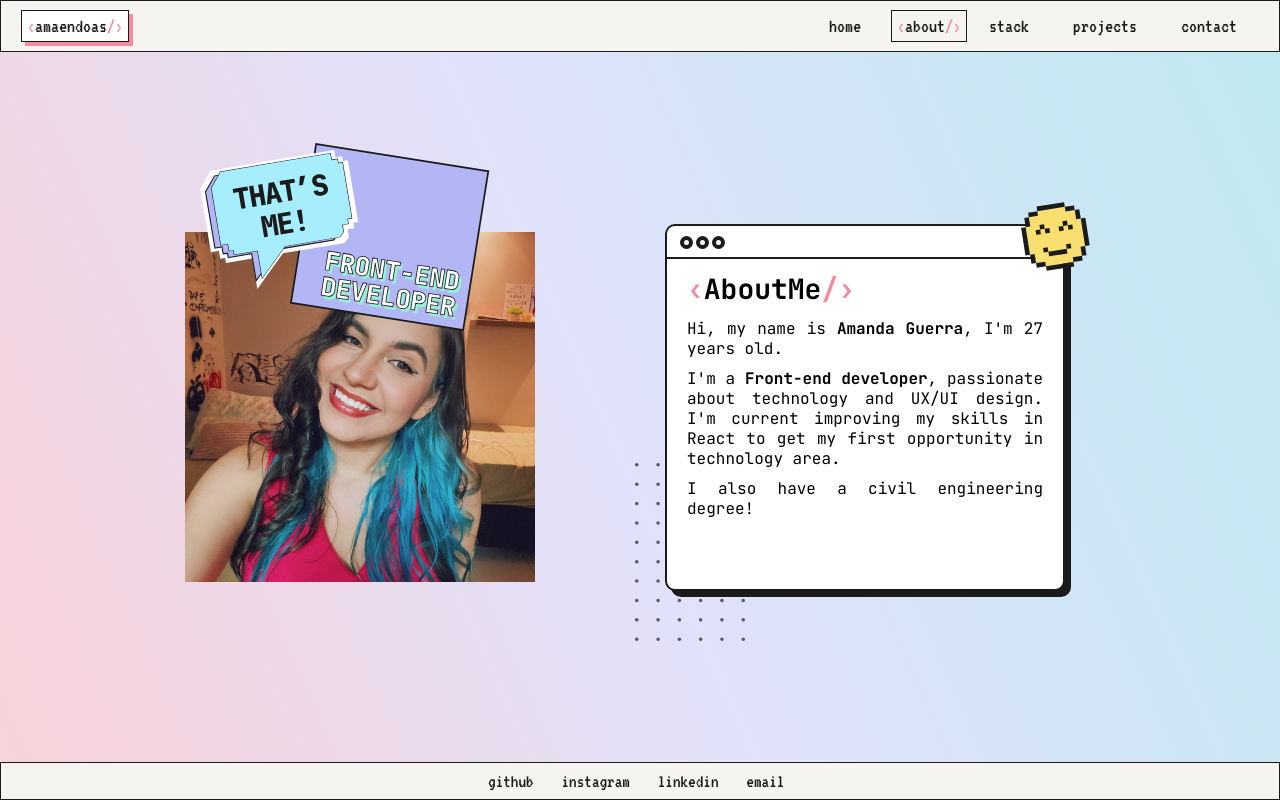
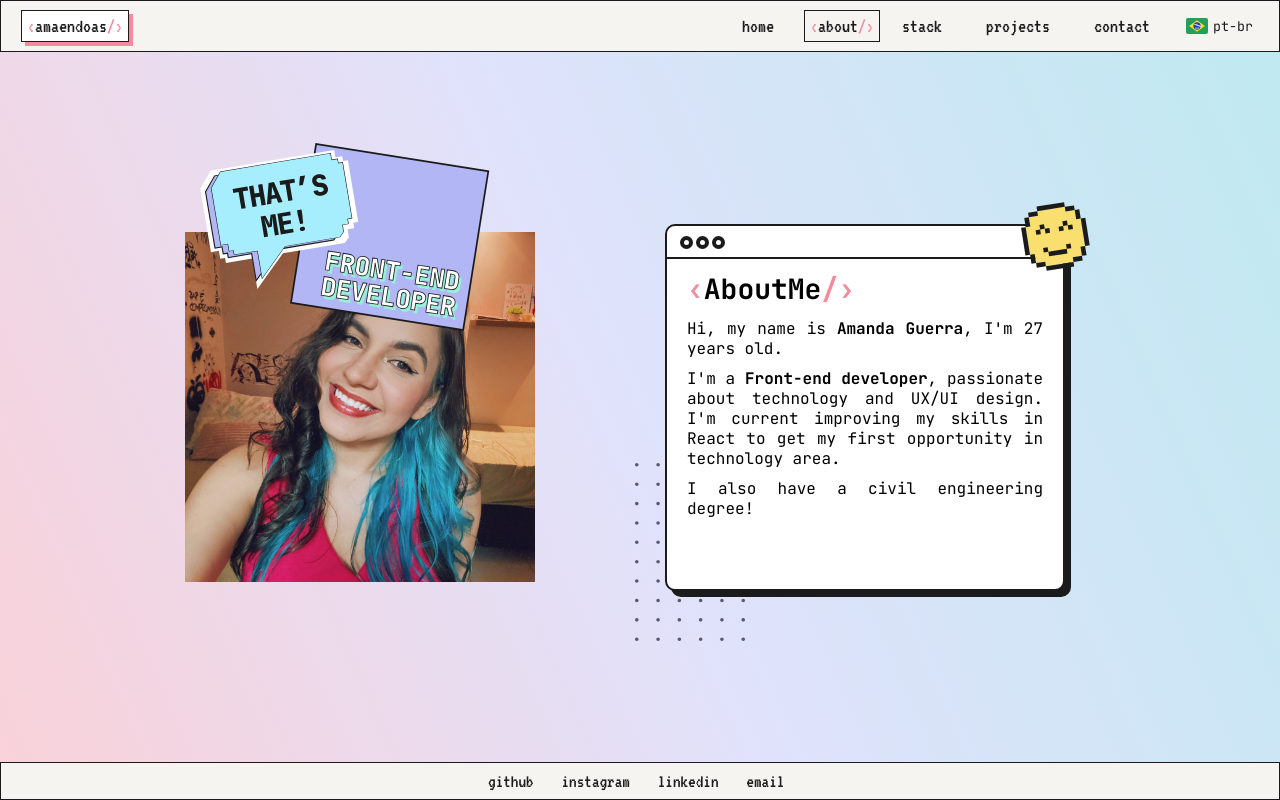
Before and after one commit to amaendoas/portfolio, a React (Vite) app: page /about in a window 1280 px wide. Built offline with nearby package versions, Linux system fonts and the light colour scheme.

Commit message:
inicio do pop-up de linguagens

```diff
--- a/src/components/Header/index.jsx
+++ b/src/components/Header/index.jsx
@@ -4,6 +4,7 @@ import { PinkButton } from "../PinkButton"
 import { useState } from "react"
 import close from "../../assets/x.svg"
 import { Link, NavLink } from "react-router-dom"
+import { LanguageSwitch } from "../LanguageSwitch"
 
 
 export function Header() {
@@ -44,6 +45,7 @@ export function Header() {
             contact
             <span>/&rsaquo;</span>
             </NavLink>
+            <LanguageSwitch/>
       </nav>
     </C.Container>
   )
--- a/src/components/LanguageSwitch/index.jsx
+++ b/src/components/LanguageSwitch/index.jsx
@@ -0,0 +1,59 @@
+import * as C from "./styles"
+import brFlag from "../../assets/br-flag.svg"
+import usaFlag from "../../assets/usa-flag.svg"
+import { useTranslation } from "react-i18next"
+import { useState } from "react"
+import {IoIosClose} from "react-icons/io"
+
+const languageOptions = [
+  {
+    name: "pt-br",
+    value: "ptBr",
+    flag: brFlag
+  },
+  {
+    name: "eng",
+    value: "eng",
+    flag: usaFlag
+  }
+]
+
+export function LanguageSwitch() {
+  const { i18n } = useTranslation()
+  const [showLanguagePopUp, setShowLanguagePopUp] = useState(false)
+  return (
+    <>
+      <C.Dropdown onClick={() => setShowLanguagePopUp(!showLanguagePopUp)}>
+          {languageOptions.map((option) => {
+            if(i18n.language === option.value){
+              return (
+                  <C.Button><img src={option.flag} alt="" />
+                  {option.name}
+                  </C.Button>
+                )
+            }
+          })}
+      </C.Dropdown>
+     { showLanguagePopUp ?
+      <>
+        <C.After onClick={()=> setShowLanguagePopUp(!showLanguagePopUp)}>
+        </C.After>
+          <C.PopUp>
+            <p>Choose your language</p>
+            {languageOptions.map((option) => {
+              return (
+                  <C.Button onClick={() => i18n.changeLanguage(option.value)}><img src={option.flag} alt="" />
+                  {option.name}
+                  </C.Button>
+                )
+              })}
+              <C.Button onClick={()=> setShowLanguagePopUp(!showLanguagePopUp)}>
+                <IoIosClose/>
+              </C.Button>
+            </C.PopUp>
+      </>
+
+      : <></>}
+    </>
+  )
+}
--- a/src/components/LanguageSwitch/styles.js
+++ b/src/components/LanguageSwitch/styles.js
@@ -0,0 +1,40 @@
+import styled from "styled-components";
+
+export const Dropdown = styled.div`
+`
+
+export const Button = styled.button`
+  border: 1px solid ${({theme}) => theme.COLORS.NEUTRAL_700};
+  display: flex;
+  height: 100%;
+  align-items: center;
+  gap: 0.5rem;
+  padding: 0 0.5rem;
+
+  :hover {
+    border: 1px solid ${({theme}) => theme.COLORS.TEXT};
+    transition: 0.3s;
+  }
+`
+
+export const PopUp = styled.div`
+  position: absolute;
+  display: flex;
+  flex-direction: column;
+  align-items: center;
+  top: 50%;
+  right: 50%;
+  background-color: ${({theme}) => theme.COLORS.NEUTRAL_700};
+  z-index: 200;
+`
+
+export const After = styled.div`
+  position: absolute;
+  top: 0;
+  right: 0;
+  z-index: 199;
+  opacity: 0.6;
+  width: 100%;
+  height: 100%;
+  background-color: ${({theme}) => theme.COLORS.TEXT};
+`
```
Also changed, not shown: src/assets/br-flag.svg (added), src/assets/usa-flag.svg (added).
